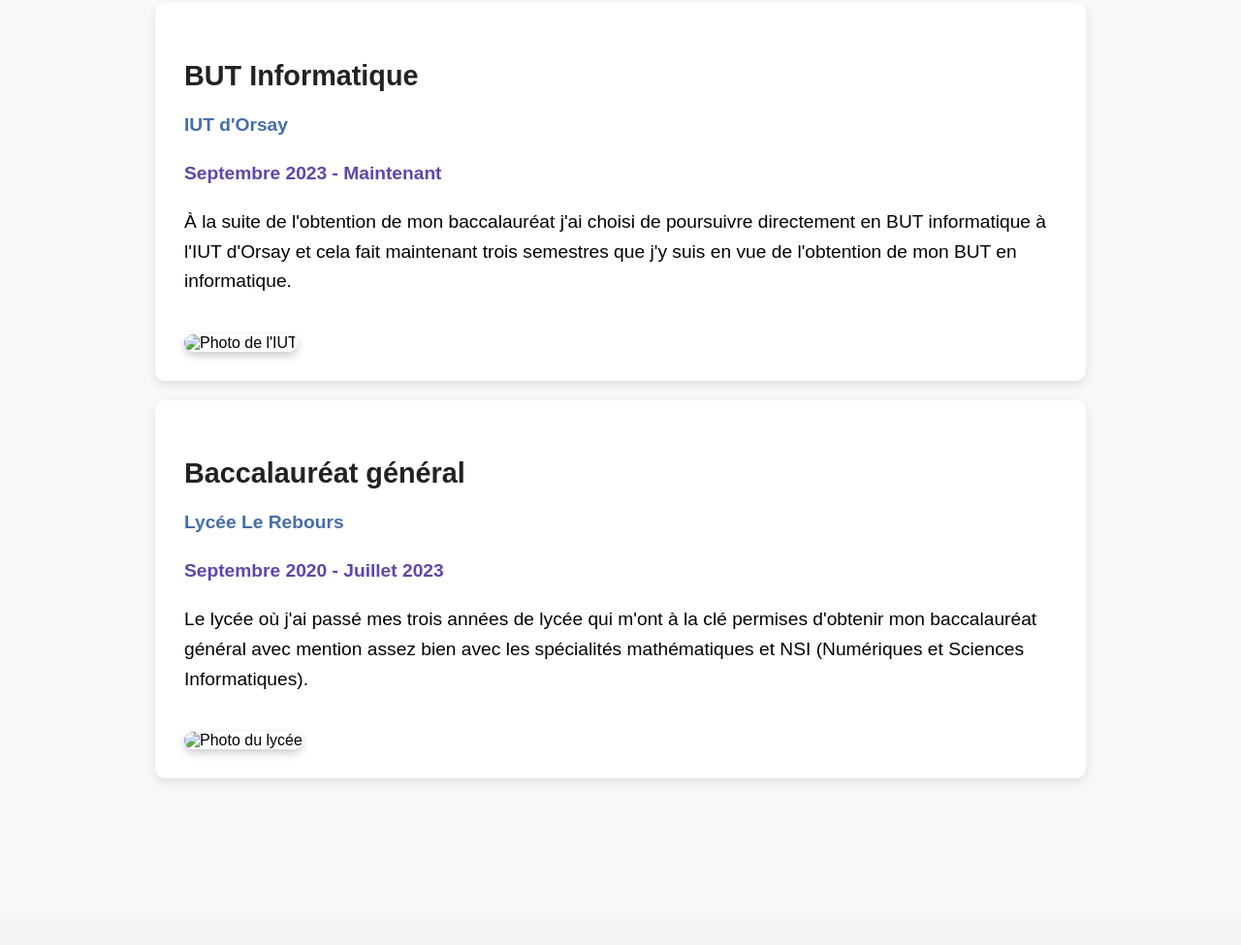
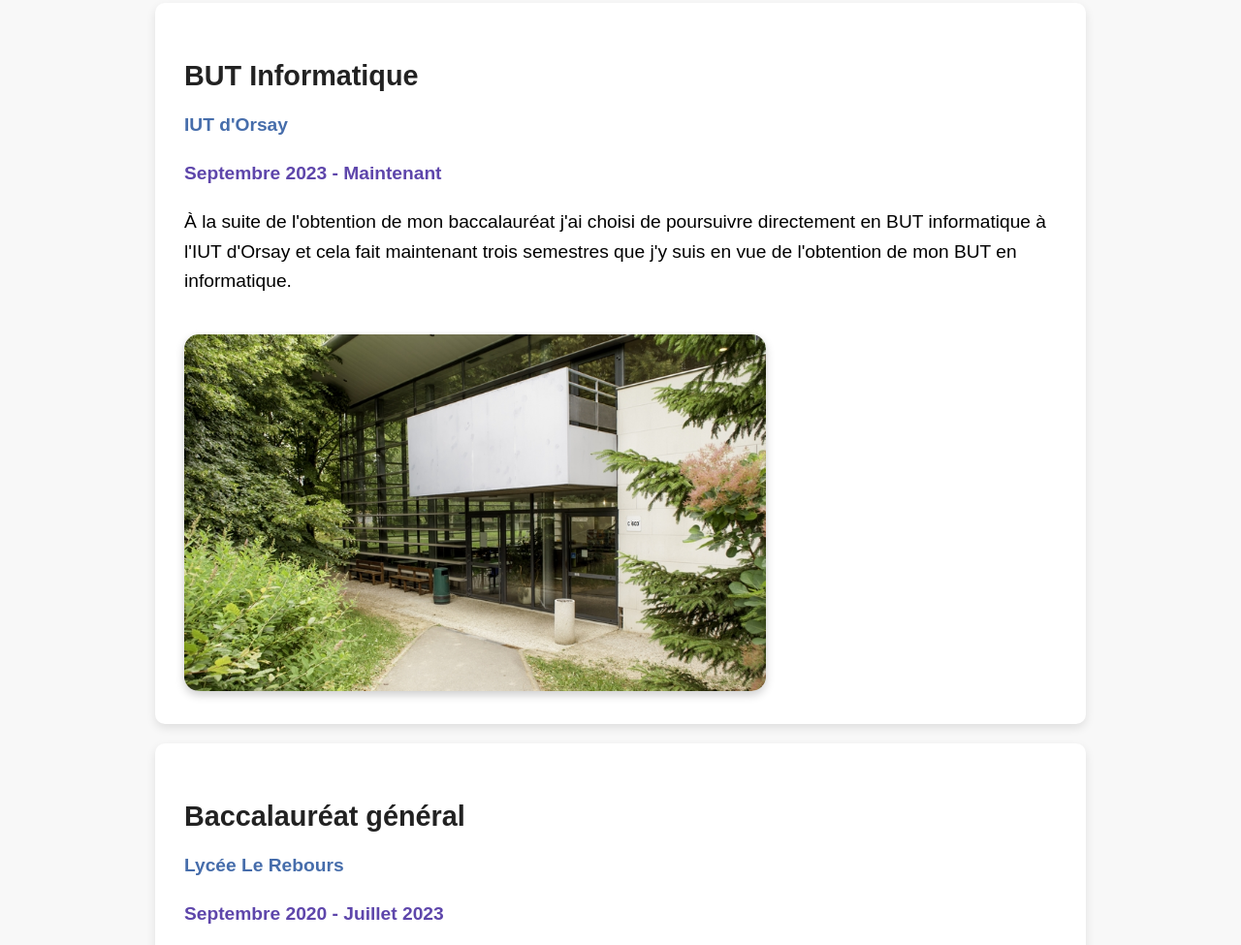
Before and after one commit to nthrz/portfolioNathan, a plain HTML site: page html/scolarite.html in a window 1280 px wide. Shown: the part 215-1190 px from the top of the page at 97% size. Drawn offline with Linux system fonts and the light colour scheme.

Commit message:
changement des liens images iut, lycée

```diff
--- a/html/scolarite.html
+++ b/html/scolarite.html
@@ -34,7 +34,7 @@
         <p>
             À la suite de l'obtention de mon baccalauréat j'ai choisi de poursuivre directement en BUT informatique à l'IUT d'Orsay et cela fait maintenant trois semestres que j'y suis en vue de l'obtention de mon BUT en informatique.
         </p>
-        <img src="iut.jpg" alt="Photo de l'IUT" class="school-img">
+        <img src="../images/iut.jpg" alt="Photo de l'IUT" class="school-img">
     </div>
     </section>
 
@@ -46,7 +46,7 @@
             <p>
                 Le lycée où j'ai passé mes trois années de lycée qui m'ont à la clé permises d'obtenir mon baccalauréat général avec mention assez bien avec les spécialités mathématiques et NSI (Numériques et Sciences Informatiques).
             </p>
-            <img src="lycee.jpg" alt="Photo du lycée" class="school-img">
+            <img src="../images/lycee.jpg" alt="Photo du lycée" class="school-img">
         </div>
     </section>
     </section>
```
